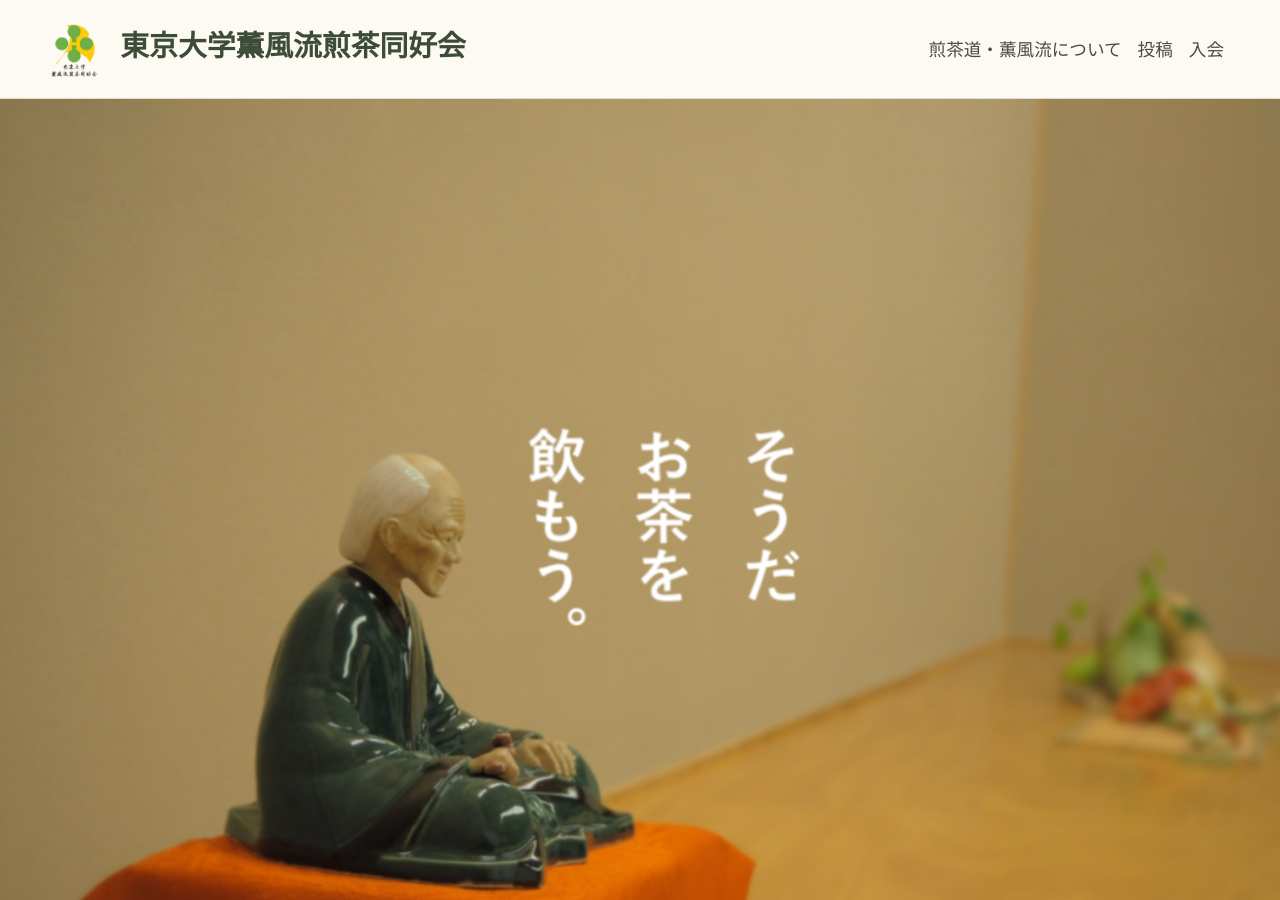
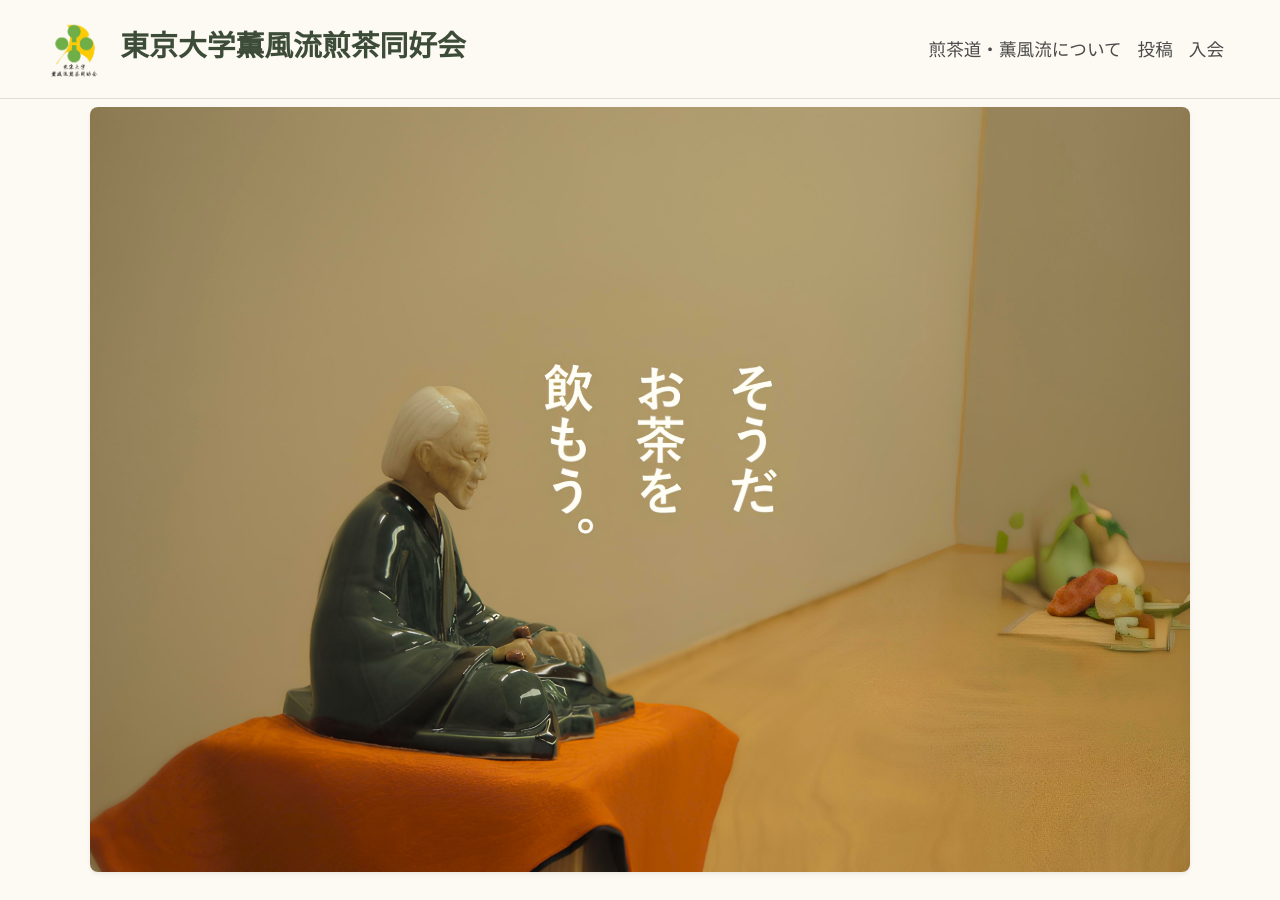
Before and after one commit to citrusml/sencha_ut, a Jekyll site: the page built from index.html, in a window 1280 px wide and 900 px high. Built offline with Jekyll 4.4.1, drawn with Linux system fonts in a browser that asks for light colours; some web fonts are replaced; comment, search, counter and statistics services are not loaded; some of the changed text lies outside the part shown.

Commit message:
index,aboutなどに変更

```diff
--- a/assets/css/style.css
+++ b/assets/css/style.css
@@ -51,23 +51,23 @@
   .max-width-1400 {
     max-width: 1400px;
   }
-
   .max-width-1200 {
     max-width: 1200px;
   }
-
   .font-shippori {
     font-family: 'Shippori Mincho', serif;
   }
-
   .color-accent-dark {
     color: var(--accent-dark) !important;
   }
-
   .border-color-default {
     border-color: var(--color-border) !important;
   }
 
+/* カード風淡いお茶色（アクセントカラーの20%）の背景 */
+.bg-accent-soft {
+  background-color: color-mix(in srgb, var(--accent) 5%, transparent 20%);
+}
  /* 品のある写真表示用の共通クラス */
 .photo-item {
   max-width: 700px;
@@ -559,6 +559,7 @@
     }
 
     .responsive-text {
+      flex: 1 1 auto;
       order: 2;
       min-width: auto;
     }
--- a/index.html
+++ b/index.html
@@ -3,8 +3,8 @@
 image: "/assets/images/hanakuiryu.jpg"
 ---
 
-<div class="hero-image">
-  <img src="{{ "/assets/images/slide/slide01.jpg" | relative_url }}" alt="工事中" class="w-100" />
+<div class="top-image text-center mt-2 mb-5 px-3">
+  <img src="{{ '/assets/images/slide/slide01.jpg' | relative_url }}" alt="東京大学薫風流煎茶同好会" class="img-fluid shadow-sm" style="width: 100%; max-width: 1100px; height: 85vh; min-height: 400px; object-fit: cover; object-position: center; border-radius: 8px;" />
 </div>
 
 <div class="container my-5 px-4 max-width-1400">
@@ -23,14 +23,26 @@
           煎茶道は、急須でお茶を淹れる茶道です。茶道と聞くと堅苦しいイメージを持つ人も多いかもしれませんが、普段のお稽古は和気あいあいと楽しく行っています。<br>
           美味しくお茶を淹れることは日常の様々な場面で活用できる一生の趣味になります。実際、薫風流煎茶同好会には、学部生はもちろん、大学院生まで幅広い学年の人が所属しています。
         </p>
+        <div class="text-end mt-2 mb-4">
+          <a href="{{ '/about/' | relative_url }}" class="text-decoration-none color-accent-dark border-bottom border-accent pb-1">
+            > 煎茶道・薫風流について <i class="fas fa-chevron-right ms-1" style="font-size: 0.8em;"></i>
+          </a>
+        </div>
 
-        <h2 class="mt-5 h4 border-bottom pb-2 border-color-default font-shippori">
+        <div class="bg-accent-soft p-4 my-0 rounded shadow-sm">
+          <h2 class="mt-2 h4 border-bottom border-color-default font-shippori">
             新歓情報
           </h2>
           <p class="mb-2">当同好会はサークルオリエンテーション(4/3(金)、4/5(日))に参加します。</p>
           <p class="mb-0">
               サークルオリエンテーションでは春ならではの桜茶を提供する予定ですので、ぜひお越しください！
           </p>
+          <div class="text-end mt-3 mb-1">
+            <a href="{{ '/join/' | relative_url }}" class="text-decoration-none color-accent-dark border-bottom border-accent pb-1">
+              > 会費・入会までの詳しい流れはこちら <i class="fas fa-chevron-right ms-1" style="font-size: 0.8em;"></i>
+            </a>
+          </div>
+        </div>
 
         <h2 class="mt-5 h4 border-bottom pb-2 border-color-default font-shippori">
           入会
@@ -47,6 +59,11 @@
           まずはぜひ、普段のお稽古を見学しにいらしてください！<br>
           お稽古の見学は以下のフォームからいつでも受け付けております。
         </p>
+        <div class="text-end mt-3 mb-5">
+          <a href="{{ '/join/' | relative_url }}" class="text-decoration-none color-accent-dark border-bottom border-accent pb-1">
+            > 会費・入会までの詳しい流れはこちら <i class="fas fa-chevron-right ms-1" style="font-size: 0.8em;"></i>
+          </a>
+        </div>
 
         <div class="text-center my-4">
           <a href="https://forms.gle/eUJz89aFUpFzQWmS8" target="_blank" class="btn btn-primary px-5 py-3 rounded-pill shadow-sm" aria-label="見学希望フォーム(26年度版)" rel="noopener noreferrer">
@@ -59,7 +76,8 @@
         </h2>
         <p class="text-muted small mb-4">※全て任意参加です。</p>
 
-        <div class="responsive-section mt-4 align-items-center">
+        <div class="bg-accent-soft p-4 my-4 rounded shadow-sm">
+          <div class="responsive-section align-items-center">
             <div class="responsive-image rounded overflow-hidden">
               <div class="local-slideshow" data-interval="3000">
                 <div class="local-slide"><img src="{{ "/assets/images/slide/お稽古の様子2.jpg" | relative_url }}" alt="普段のお稽古1"></div>
@@ -81,8 +99,10 @@
               </p>
             </div>
           </div>
+        </div>
 
-        <div class="responsive-section mt-4 align-items-center">
+        <div class="bg-accent-soft p-4 my-4 rounded shadow-sm">
+          <div class="responsive-section align-items-center">
             <div class="responsive-image rounded overflow-hidden">
               <div class="local-slideshow" data-interval="3000">
                 <div class="local-slide"><img src="{{ "/assets/images/slide/製茶体験3.png" | relative_url }}" alt="お茶摘み・製茶体験1"></div>
@@ -101,8 +121,10 @@
               </p>
             </div>
           </div>
+        </div>
 
-        <div class="responsive-section mt-4 align-items-center">
+        <div class="bg-accent-soft p-4 my-4 rounded shadow-sm">
+          <div class="responsive-section align-items-center">
             <div class="responsive-image rounded overflow-hidden">
               <div class="local-slideshow" data-interval="3000">
                 <div class="local-slide"><img src="{{ "/assets/images/slide/黄檗4.jpg" | relative_url }}" alt="全国煎茶道大会1"></div>
@@ -121,8 +143,10 @@
               </p>
             </div>
           </div>
+        </div>
 
-        <div class="responsive-section mt-4 align-items-center">
+        <div class="bg-accent-soft p-4 my-4 rounded shadow-sm">
+          <div class="responsive-section align-items-center">
             <div class="responsive-image rounded overflow-hidden">
               <img src="{{ "/assets/images/slide/駒場祭茶会.png" | relative_url}}" alt="駒場祭茶会">
             </div>
@@ -136,8 +160,10 @@
               </p>
             </div>
           </div>
+        </div>
 
-        <div class="responsive-section mt-4 align-items-center">
+        <div class="bg-accent-soft p-4 my-4 rounded shadow-sm">
+          <div class="responsive-section align-items-center">
             <div class="responsive-image rounded overflow-hidden">
               <div class="local-slideshow" data-interval="3000">
                 <div class="local-slide"><img src="{{ "/assets/images/slide/大煎茶4.png" | relative_url }}" alt="東京大煎茶会1"></div>
@@ -154,6 +180,7 @@
               <p class="small text-muted mb-0">
                 全国煎茶道大会と同様に、他の流派のお手前を知る貴重な機会です。ここで新しくお道具を購入する1年生もいます。
               </p>
+            </div>
           </div>
         </div>
 
```
Also changed, not shown: about.md (+14 -5 lines), assets/images/slide/slide01.jpg. Lines whose indentation alone changed are shown as unchanged.
